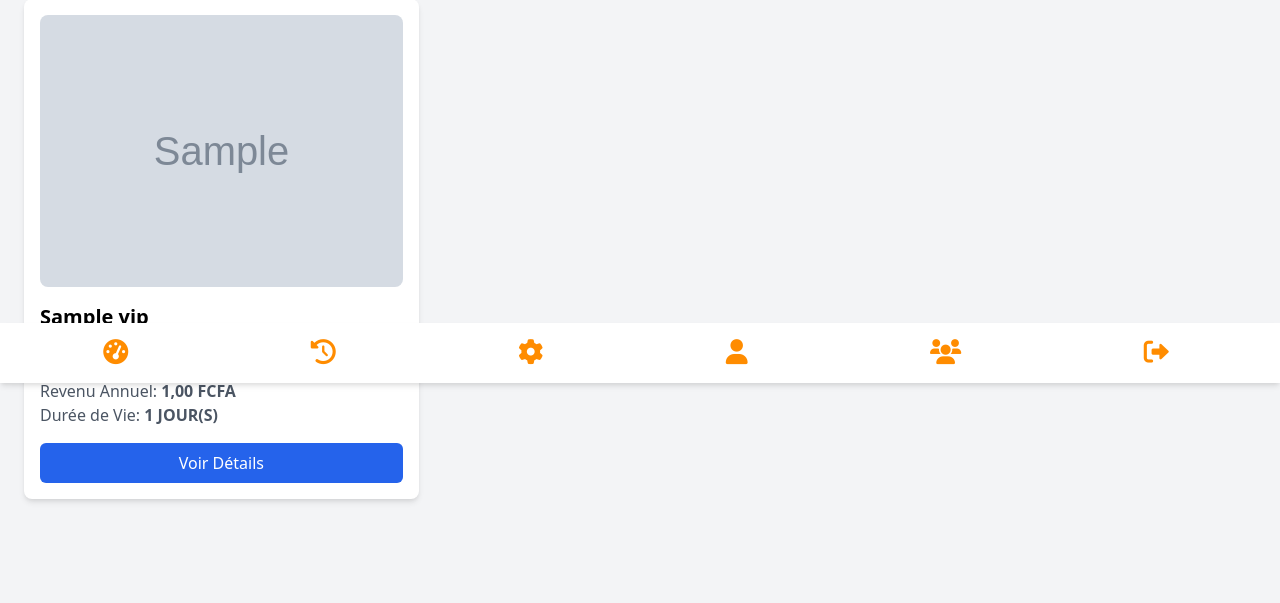
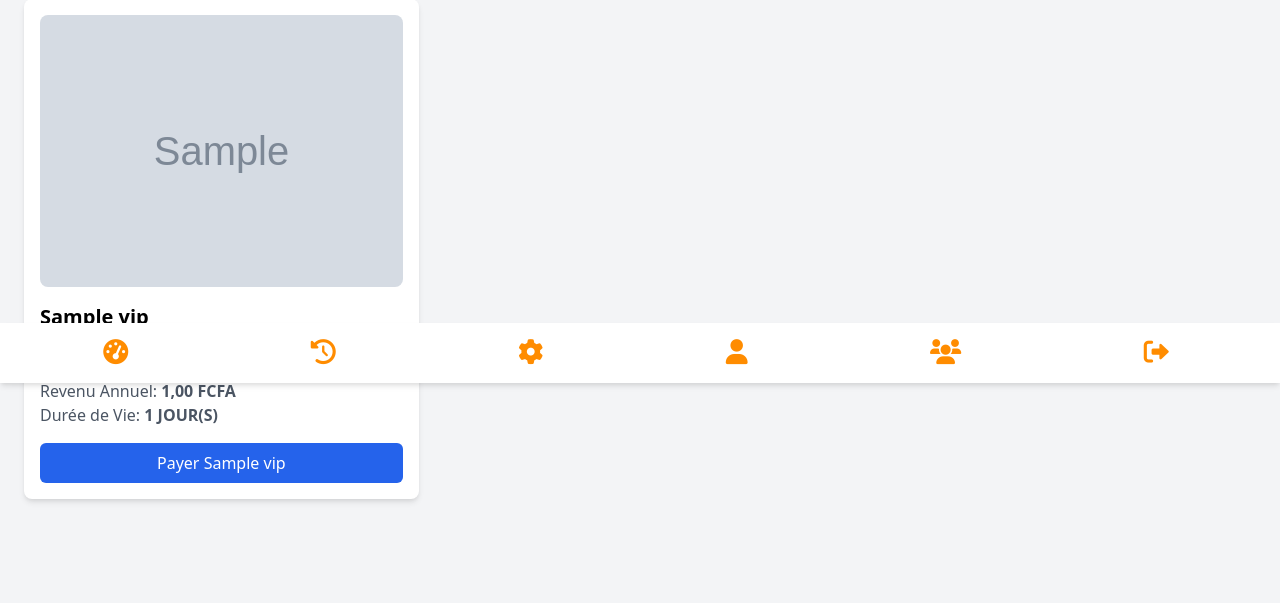
Before and after one commit to primo290/neodeal, a Django app: page /vip/ in a window 1280 px wide. Shown: the part 417-1020 px from the top of the page. Run offline with Django 4.2, Linux system fonts and the light colour scheme; tables that the repository leaves empty hold one stand-in row (values such as "Sample post"); grey boxes marked "Sample" are stand-in pictures.

Commit message:
Update vip.html payment

```diff
--- a/app/templates/vip.html
+++ b/app/templates/vip.html
@@ -35,7 +35,7 @@
                 <p class="text-gray-600">Revenu Annuel: <strong>{{ vip.revenu_annuel }} FCFA</strong></p>
                 <p class="text-gray-600">Durée de Vie: <strong>{{ vip.duree_de_vie }} JOUR(S)</strong></p>
                 <button class="mt-4 w-full py-2 bg-blue-600 text-white rounded-md hover:bg-blue-700">
-                    <a href="{% url 'vip' vip_id=vip.id %}">Voir Détails</a>
+                    <a href="{{vip.url}}">Payer {{vip.nom}} </a>
              </button>
                 <script>
                     document.addEventListener("DOMContentLoaded", function () {
```
